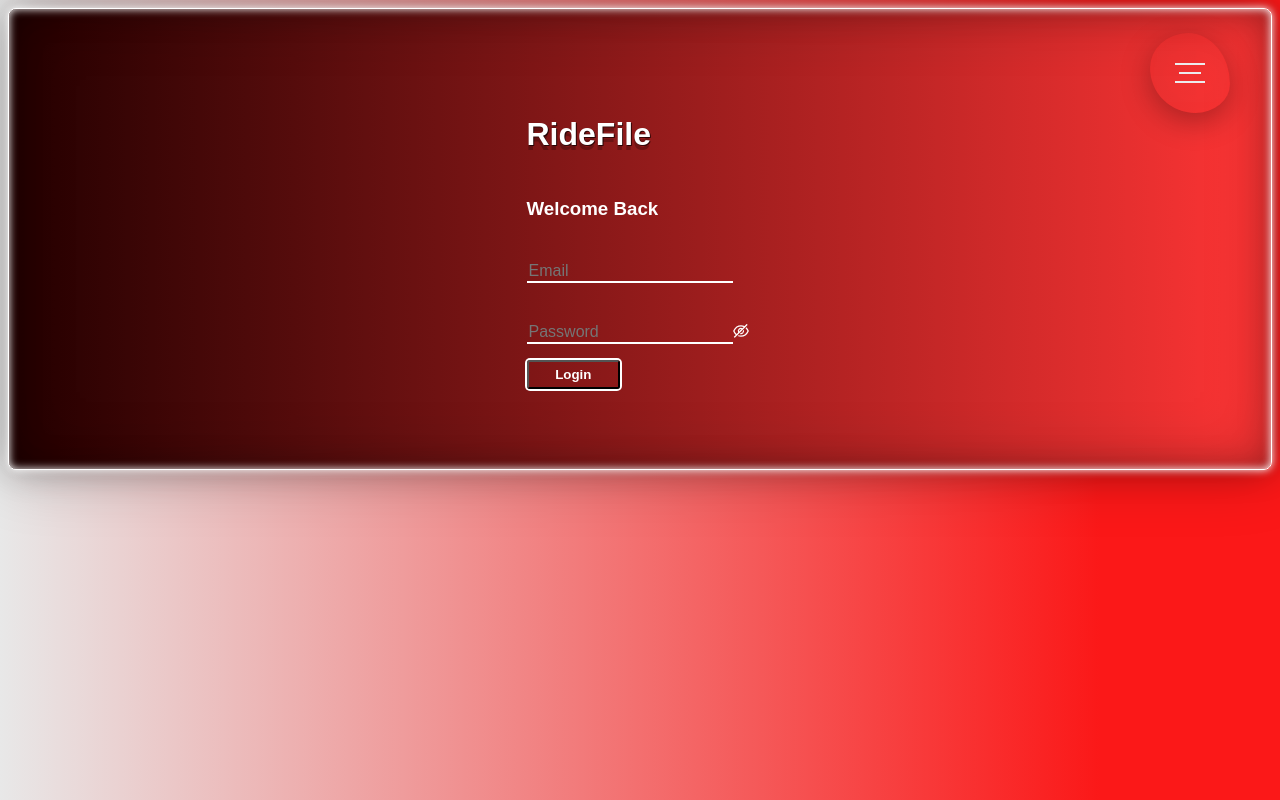
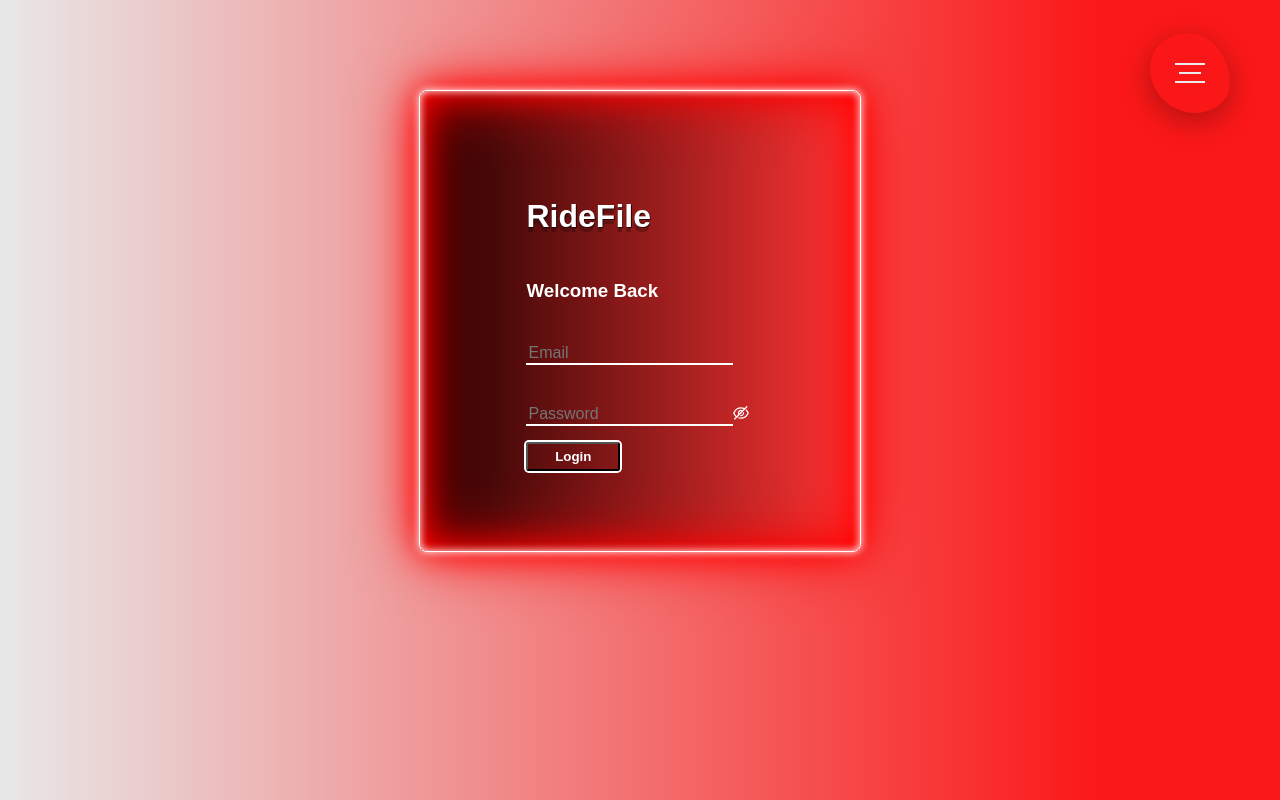
Before and after one commit to Arthur1112/ridefile-react-frontend-final-project, a React (Create React App) app: page /login in a window 1280 px wide. Built offline with nearby package versions, Linux system fonts and the light colour scheme.

Commit message:
added styling to login page

```diff
--- a/src/components/Login.jsx
+++ b/src/components/Login.jsx
@@ -37,7 +37,7 @@ export default function Login({ token, setToken }) {
       .catch((err) => console.log(err));
   };
   return (
-    <section>
+    <section id="loginContainer">
       {!token ? (
         <section className="loginSection">
           <h2 id="loginPageTitle">RideFile</h2>
--- a/src/styling/loginPage.css
+++ b/src/styling/loginPage.css
@@ -8,6 +8,11 @@
     0.015em 0.015em rgba(0, 0, 0, 14%), 0.02em 0.02em 0 rgba(0, 0, 0, 16%),
     0.025em 0.025em 0 rgba(0, 0, 0, 18%), 0.03em 0.03em 0 rgba(0, 0, 0, 40%),
     0.035em 0.035em 0 rgba(0, 0, 0, 12%);
+}
+
+#loginContainer {
+  width: 35%;
+  margin: 90px auto auto auto;
 }
 
 #loginInput {
@@ -50,7 +55,7 @@
   border-style: solid;
   border-color: black;
   animation: flicker 1.5s infinite alternate;
-  --neon-border-color: rgba(0, 0, 0, 0.255);
+  --neon-border-color: rgb(255, 0, 0);
   border: 0.1rem solid #fff;
   box-shadow: 0 0 0.2rem #fff, 0 0 0.2rem #fff, 0 0 2rem #fe1313,
     0 0 0.8rem #fe1313, 0 0 2.8rem #fe1313, inset 0 0 1.3rem #fe1313;
```
